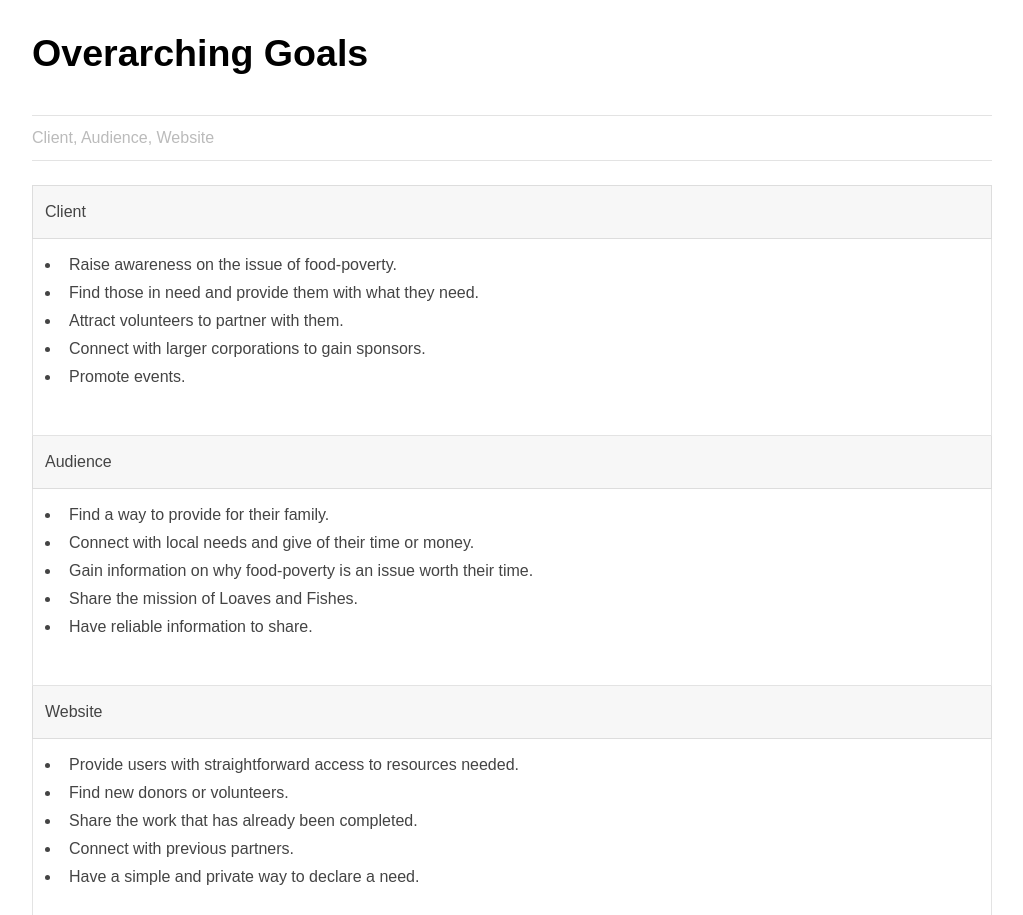
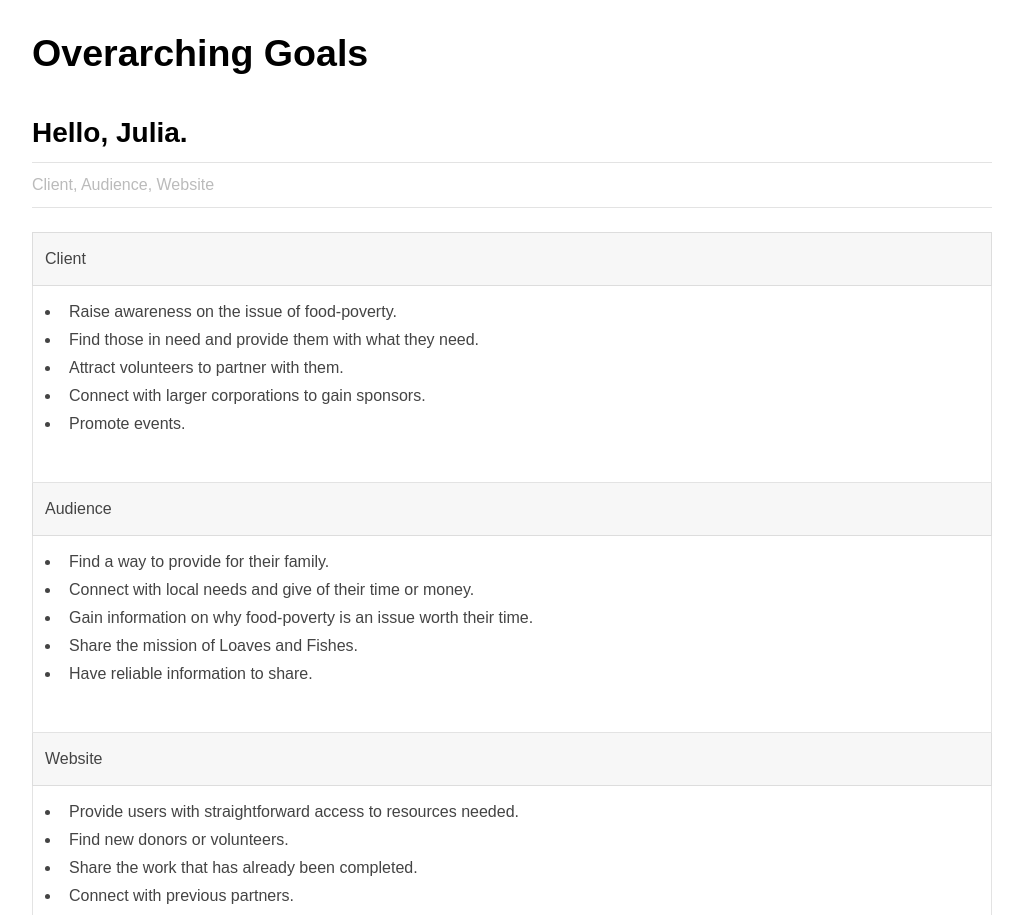
Before and after one commit to lindseygatlin/gatlin-process-site, a plain HTML site: page goals.html in a window 1280 px wide. Shown: the part 852-1767 px from the top of the page, without its empty margins (128-1151 px from the left). Drawn offline with Linux system fonts and the light colour scheme; a web font is replaced by a local one.

Commit message:
Update goals.html

```diff
--- a/goals.html
+++ b/goals.html
@@ -43,6 +43,7 @@
                 <div class="inner">
                     <header>
                         <h1>Overarching Goals</h1>
+                        <h2>Hello, Julia.</h2>
                         <p class="info">Client, Audience, Website</p>
                     </header>
                     <section>
@@ -140,7 +141,6 @@
                                     <td>Students</td>
                                     <td>Educating them on the world around them and those less fortunate.</td>
                                     <td>Infographics on how to volunteer and why it matters.</td>
-
                                 </tr>
                                 <tr>
                                     <td>Retired</td>
```
